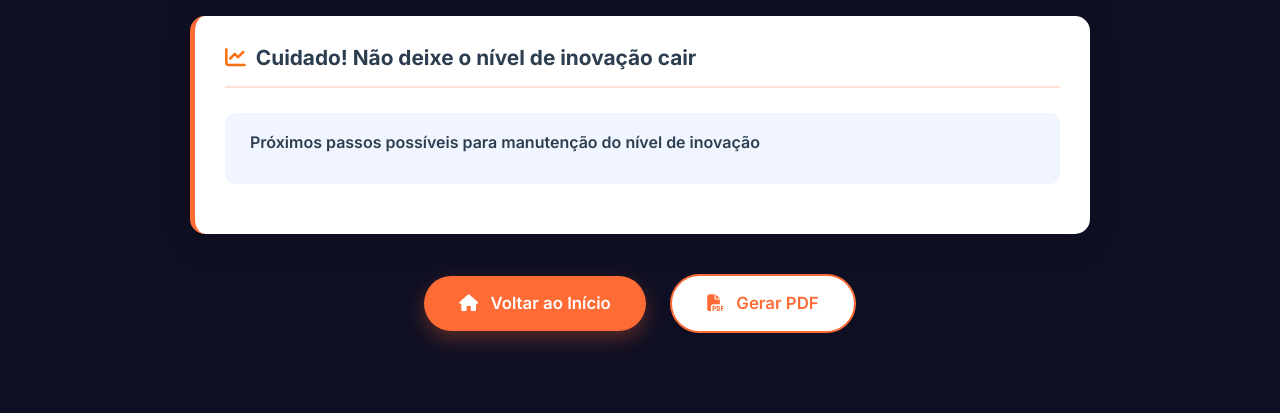
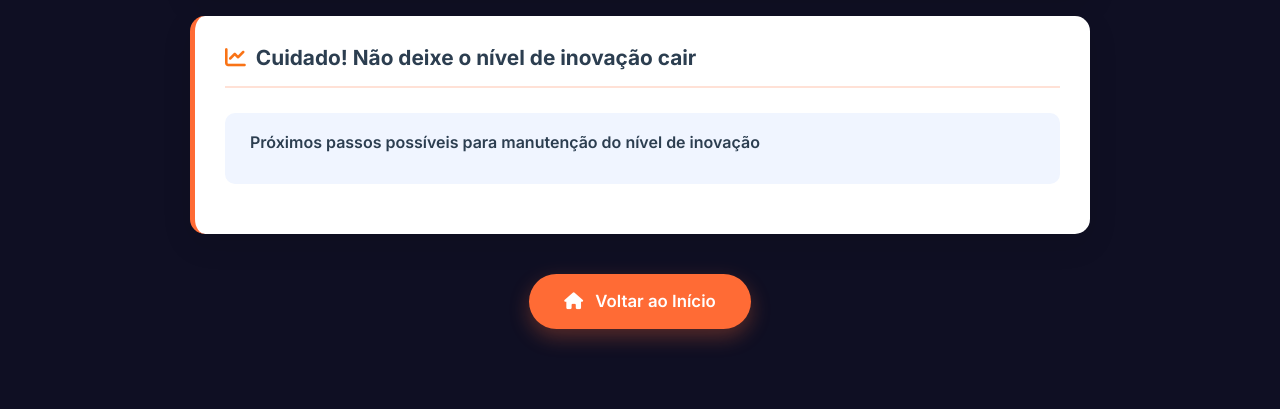
Before and after one commit to neoventures-tech/diag360, a Django app: template forms/templates/forms/evaluation_result.html in a window 1280 px wide. Shown: the part 1453-1866 px from the top of the page. Run offline with Django 5.2, Linux system fonts and the light colour scheme; the template is opened without the code that fills it, so the values that code supplies are empty.

Commit message:
iniciando diag360

```diff
--- a/forms/templates/forms/evaluation_result.html
+++ b/forms/templates/forms/evaluation_result.html
@@ -844,10 +844,10 @@
                 <i class="fas fa-home me-2"></i>
                 Voltar ao Início
             </a>
-            <button class="btn btn-secondary" onclick="prepareAndPrint()">
-                <i class="fas fa-file-pdf me-2"></i>
-                Gerar PDF
-            </button>
+{#            <button class="btn btn-secondary" onclick="prepareAndPrint()">#}
+{#                <i class="fas fa-file-pdf me-2"></i>#}
+{#                Gerar PDF#}
+{#            </button>#}
         </div>
     </div>
 
```
